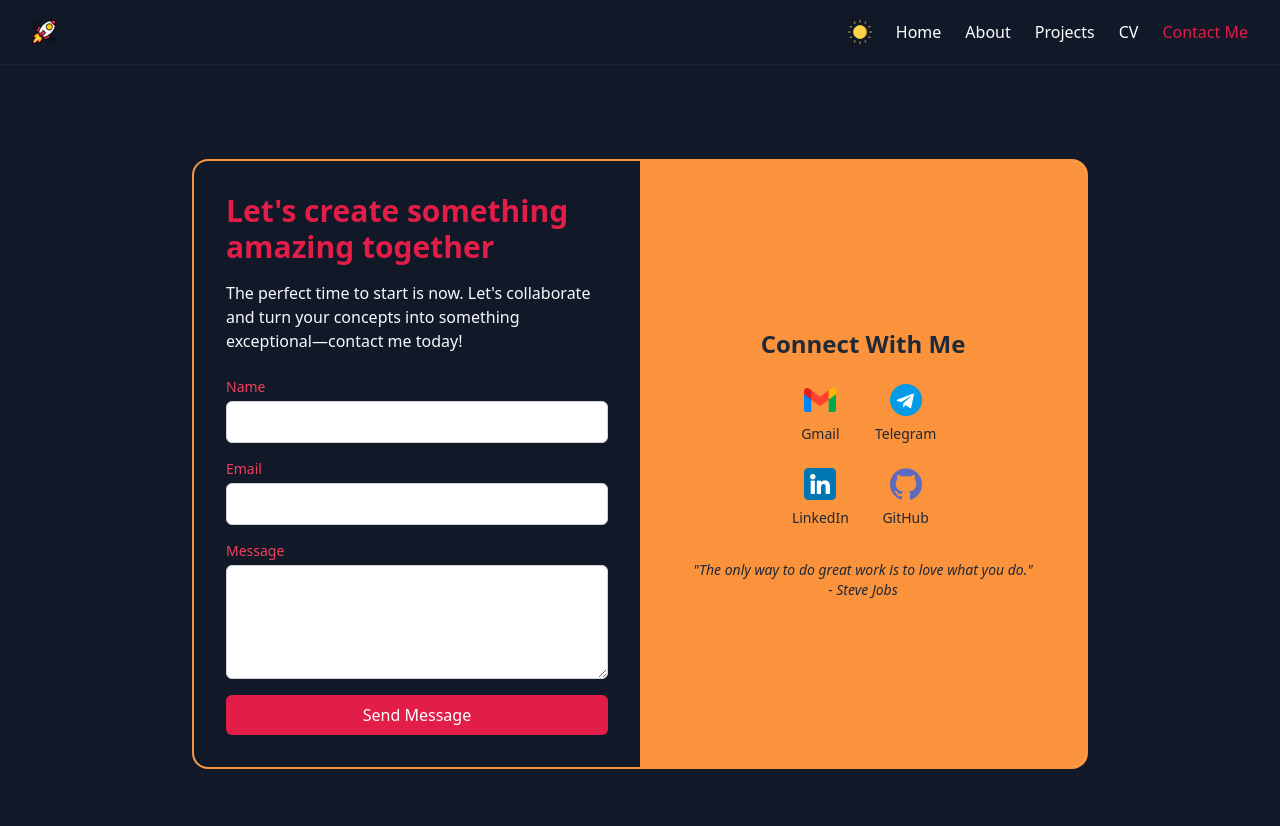
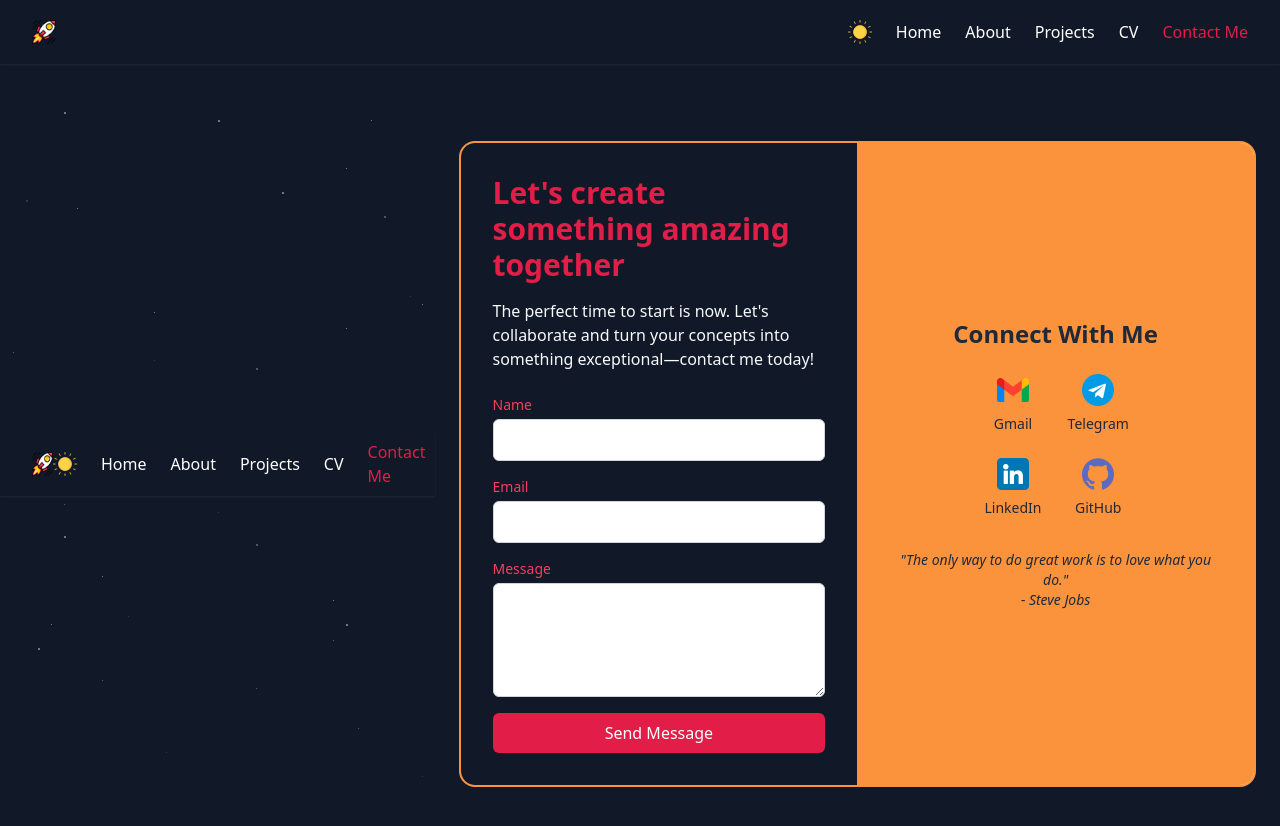
Before and after one commit to evokss/MyPortfolioWebsite, a Next.js app: page /contact in a window 1280 px wide. Shown: the top 826 px of the page. Built offline with nearby package versions, Linux system fonts and the light colour scheme.

Commit message:
Integrate Navbar and StarryBackground into ContactPage

```diff
--- a/app/contact/page.jsx
+++ b/app/contact/page.jsx
@@ -1,8 +1,17 @@
 import React from "react";
 import ContactPage from "../components/contact/ContactPage";
+import Navbar from "../components/common/NavBar";
+import { StarryBackground } from "../utils/starryBackground";
 
 const page = () => {
-  return <ContactPage />;
+  return (
+    <>
+      <Navbar />
+      <StarryBackground>
+        <ContactPage />
+      </StarryBackground>
+    </>
+  );
 };
 
 export default page;
```
